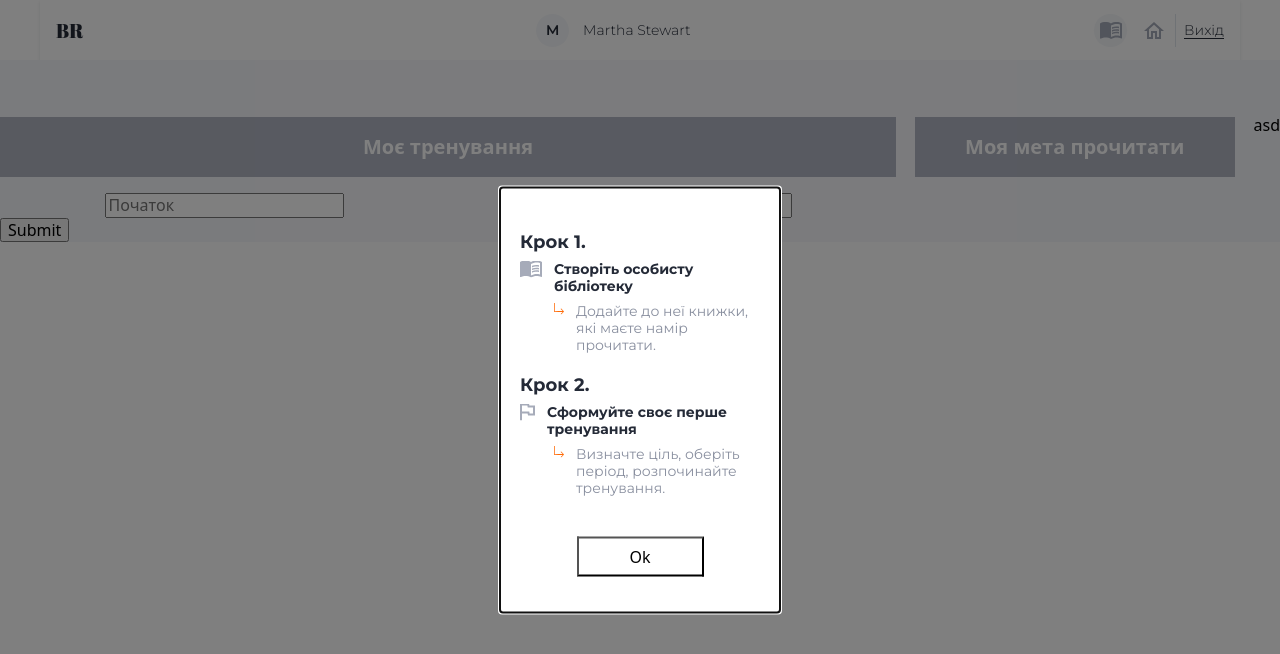
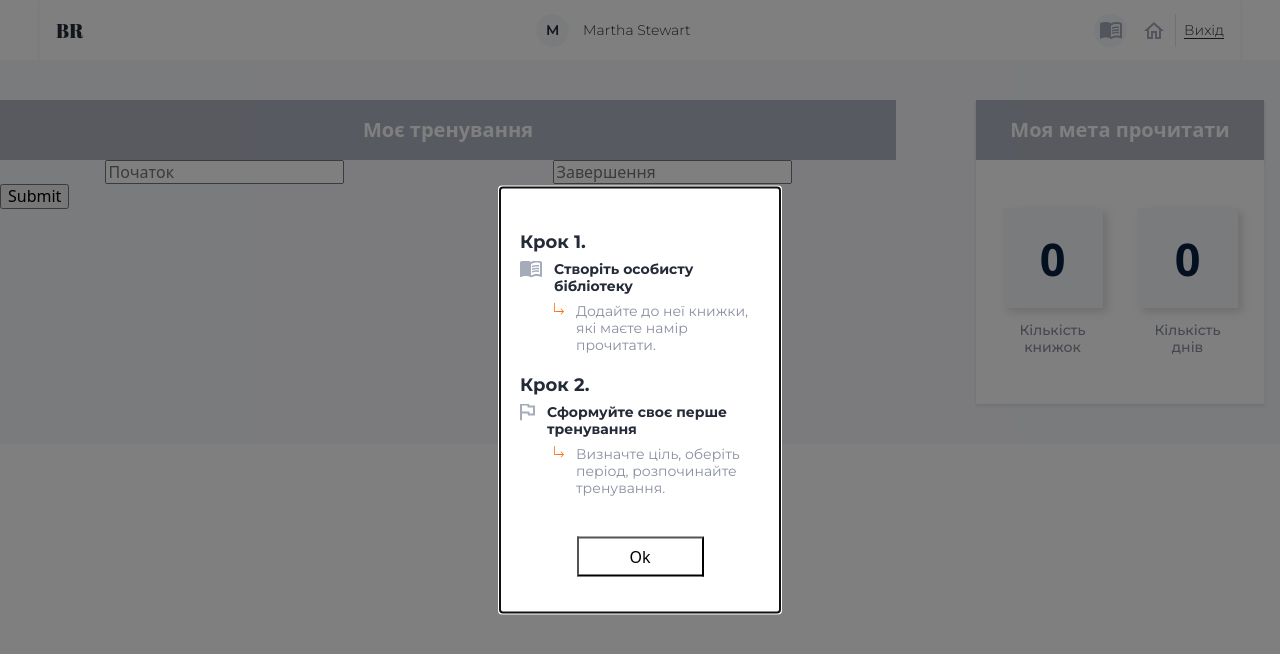
Before and after one commit to rainb00w/booker-front-end, a React (Create React App) app: page /booker-front-end/training in a window 1280 px wide. Shown: the top 654 px of the page. Built offline with nearby package versions, Linux system fonts and the light colour scheme.

Commit message:
styled compoment "MyGoal"

```diff
--- /dev/null
+++ b/src/components/MyGoal/MyGoal.js
@@ -0,0 +1,42 @@
+import s from './MyGoal.module.css';
+
+const MyGoal = () => {
+    return (
+        <>
+            <div className={s.myGoalMainBox}>
+                <div className={s.myGoalHeadingBox}>
+                    <h3 className={s.myGoalHeading}>
+                        Моя мета прочитати
+                    </h3>
+                </div>
+                <div className={s.statsBox}>
+                    <ul className={s.myGoalStatsList}>
+                        <li className={s.myGoalStatsListItem}>
+                            <span className={s.myGoalStatsDigitBox}>
+                                <p className={s.myGoalStatsDigit}>
+                                    0
+                                </p>
+                            </span>
+                            <span className={s.myGoalStatsText}>
+                                Кількість книжок
+                            </span>
+                        </li>
+                        <li className={s.myGoalStatsListItem}>
+                            <span className={s.myGoalStatsDigitBox}>
+                                <p className={s.myGoalStatsDigit}>
+                                    0
+                                </p>
+                            </span>
+                            <span className={s.myGoalStatsText}>
+                                Кількість днів
+                            </span>
+                        </li>
+                    </ul>
+                </div>
+            </div>
+        </>
+    )
+}
+
+
+export default MyGoal;
--- /dev/null
+++ b/src/components/MyGoal/MyGoal.module.css
@@ -0,0 +1,204 @@
+h1,
+h2,
+h3,
+h4,
+h5,
+h6,
+li,
+ol,
+p,
+ul {
+    padding: 0;
+    margin: 0;
+}
+
+
+.myGoalMainBox {
+    width: 280px;
+    margin: 0 auto;
+    margin-bottom: 30px;
+    background-color: white;
+    box-shadow: 0px 2px 3px rgba(9, 30, 63, 0.1);
+
+}
+
+@media screen and (min-width: 768px) {
+    .myGoalMainBox {
+        width: 704px;
+        height: 105px;
+        display: flex;
+        align-items: center;
+        margin-bottom: 40px;
+        box-shadow: 0px 2px 3px rgba(9, 30, 63, 0.25);
+    }
+}
+
+@media screen and (min-width: 1200px) {
+    .myGoalMainBox {
+        width: 288px;
+        height: 304px;
+        display: block;
+        box-shadow: 0px 2px 3px rgba(9, 30, 63, 0.1);
+    }
+}
+
+.myGoalHeadingBox {
+    padding: 18px 34px;
+    background-color: #B1B5C2;
+    box-shadow: 0px 2px 3px rgba(9, 30, 63, 0.1);
+}
+
+@media screen and (min-width: 768px) {
+    .myGoalHeadingBox {
+        width: 275px;
+        height: 60px;
+    }
+}
+
+@media screen and (min-width: 1200px) {
+    .myGoalHeadingBox {
+        width: 288px;
+        margin: 0%;
+    }
+}
+
+.myGoalHeading {
+    text-align: center;
+    font-weight: 600;
+    font-size: 20px;
+    line-height: 1.2;
+    color: white;
+}
+
+.statsBox {
+    display: flex;
+    align-items: center;
+    justify-content: space-between;
+    height: 236px;
+    background-color: white;
+    box-shadow: 0px 2px 3px rgba(9, 30, 63, 0.1);
+}
+
+@media screen and (min-width: 768px) {
+    .statsBox {
+        height: 105px;
+        box-shadow: none;
+        margin-left: auto;
+    }
+}
+
+@media screen and (min-width: 1200px) {
+    .statsBox {
+        height: 244px;
+    }
+}
+
+.myGoalStatsList {
+    display: flex;
+    justify-content: center;
+    width: 100%;
+}
+
+@media screen and (min-width: 768px) {
+    .myGoalStatsList {
+        margin-top: 20px;
+        margin-right: 45px;
+        margin-left: 19px;
+    }
+}
+
+@media screen and (min-width: 1200px) {
+    .myGoalStatsList {
+        margin: 0%;
+    }
+}
+
+.myGoalStatsListItem {
+    display: flex;
+    flex-direction: column;
+    align-items: center;
+}
+
+.myGoalStatsListItem:last-child {
+    margin-left: 20px;
+}
+
+@media screen and (min-width: 768px) {
+    .myGoalStatsListItem:last-child {
+        margin-left: 35px;
+    }
+}
+
+.myGoalStatsDigitBox {
+    display: flex;
+    flex-direction: column;
+    justify-content: center;
+    width: 100px;
+    height: 100px;
+    background: #f5f7fa;
+    box-shadow: 4px 4px 8px rgba(36, 42, 55, 0.15);
+}
+
+
+@media screen and (min-width: 768px) {
+    .myGoalStatsDigitBox {
+        height: 60px;
+    }
+}
+
+@media screen and (min-width: 1200px) {
+    .myGoalStatsDigitBox {
+        width: 100px;
+        height: 100px;
+    }
+}
+
+.myGoalStatsDigit {
+    font-family: Open Sans;
+    font-weight: 700;
+    font-size: 45px;
+    line-height: 1.18;
+    text-align: center;
+    color: #091e3f;
+}
+
+@media screen and (min-width: 768px) {
+    .myGoalStatsDigit {
+        font-size: 40px;
+    }
+}
+
+@media screen and (min-width: 1200px) {
+    .myGoalStatsDigit {
+        font-size: 45px;
+    }
+}
+
+.myGoalStatsText {
+    font-family: Montserrat;
+    font-weight: 500;
+    font-size: 14px;
+    line-height: 1.2;
+    text-align: center;
+    color: #898f9f;
+    margin-top: 14px;
+    max-width: 66px;
+}
+
+@media screen and (min-width: 768px) {
+    .myGoalStatsText {
+        margin-top: 4px;
+        max-width: 100px;
+        font-size: 11px;
+        line-height: 1.18;
+    }
+}
+
+@media screen and (min-width: 1200px) {
+    .myGoalStatsText {
+        font-size: 14px;
+        line-height: 1.2;
+        margin-top: 14px;
+        max-width: 66px;
+    }
+}
--- a/src/pages/training/training.js
+++ b/src/pages/training/training.js
@@ -1,6 +1,7 @@
 import { TrainingTitle } from "../../components/TrainingTitle";
 import TrainingForm from "../../components/TrainingForm";
 import PeriodSelection from "../../components/PeriodSelection";
+import MyGoal from "../../components/MyGoal";
 import styled from 'styled-components';
 // import Clock from 'components/Clock/Clock';
 
@@ -27,9 +28,10 @@ const Training = () => {
       </TrainingMaine>
 
       <TrainingSidebar>
-        <TrainingTitle text="Моя мета прочитати" />
+        <MyGoal />
+        {/* <TrainingTitle text="Моя мета прочитати" /> */}
       </TrainingSidebar>
-      <p>asd</p>
+      {/* <p>asd</p> */}
     </TrainingContainer>
   );
 };
```
Also changed, not shown: src/pages/training/MyGoal/MyGoal.js (deleted, +0 -25 lines), src/components/MyGoal/index.js (renamed from src/pages/training/MyGoal/index.js), src/pages/training/MyGoal/MyGoal.module.css (deleted), 1 other file (tests, documents, lock files or other folders).
